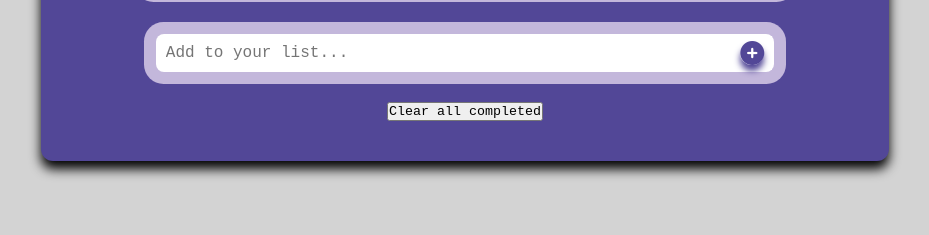
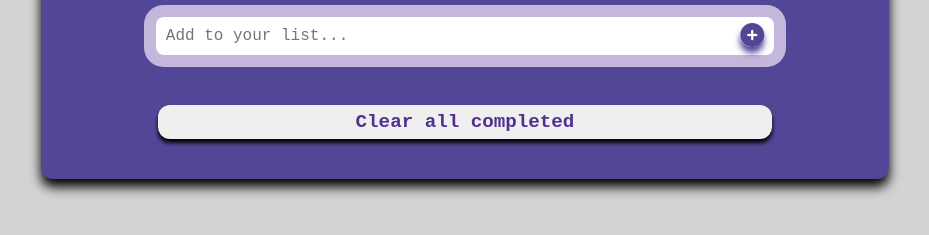
Before and after one commit to Mujeeb4582/To-Do-List-App, a website built with webpack: page src/index.html in a window 1280 px wide. Shown: the part 375-610 px from the top of the page, without its empty margins (175-1104 px from the left). Built offline with nearby package versions, Linux system fonts and the light colour scheme.

Commit message:
Add the styling to the clear button

```diff
--- a/src/style.css
+++ b/src/style.css
@@ -163,3 +163,23 @@ main .toDoList li label {
   word-wrap: break-word;
   text-align: justify;
 }
+
+main .clearTask {
+  margin-top: 20px;
+  width: 100%;
+  font-size: 1.2rem;
+  border-radius: 12px;
+  border: none;
+  box-shadow: 0 4px 4px #000;
+  padding: 6px 0;
+  color: #523090;
+  font-weight: 900;
+  cursor: pointer;
+}
+
+main .clearTask:hover {
+  transform: scale(1.05);
+  background-color: #36b37e;
+  color: #fff;
+  transition: linear .4s;
+}
```
